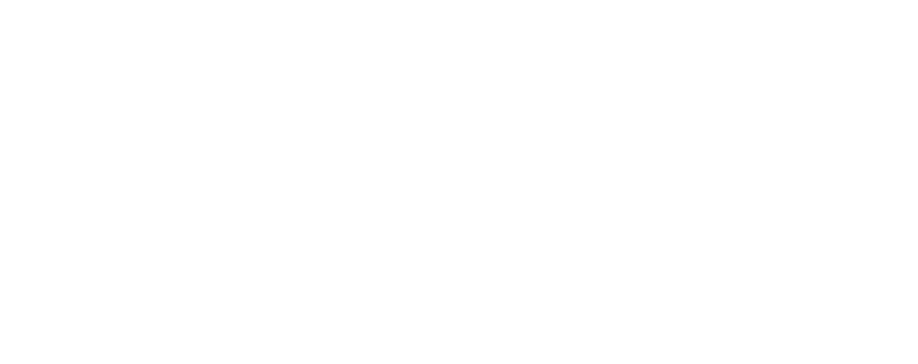
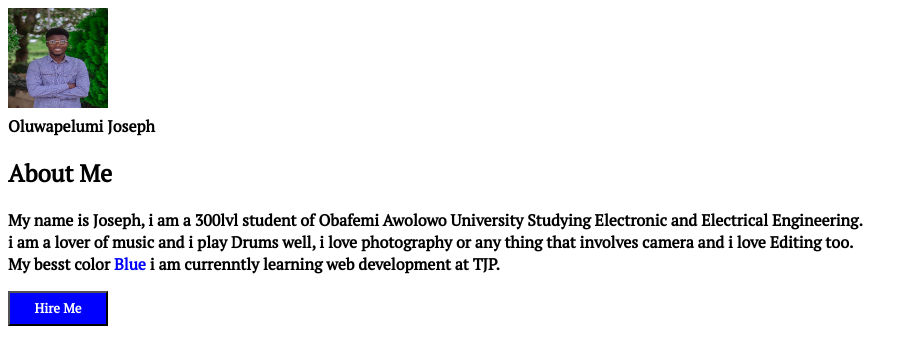
Before and after one commit to Lucid011/Portfolio, a plain HTML site: page index.html in a window 1280 px wide. Shown: the whole page, without its empty margins (0-918 px from the left). Drawn offline with Linux system fonts and the light colour scheme.

Commit message:
My first commit

```diff
--- a/index.html
+++ b/index.html
@@ -3,9 +3,28 @@
 <head>
     <meta charset="UTF-8">
     <meta name="viewport" content="width=device-width, initial-scale=1.0">
-    <title>Document</title>
+    <title>The Just Projects - Oluwapelumi Joseph</title>
+    <link rel="preconnect" href="https://fonts.googleapis.com">
+<link rel="preconnect" href="https://fonts.gstatic.com" crossorigin>
+<link href="https://fonts.googleapis.com/css2?family=PT+Serif&display=swap" rel="stylesheet">
+
+<style>
+    *{
+        font-family: 'PT Serif', serif;
+        font-weight: bold ;
+    }
+</style>
 </head>
 <body>
+    <img src="img.jpg" alt="This is my Photo" style="width: 100px;height: 100px;">
+    <p style="margin-top: 2px;">Oluwapelumi Joseph</p>
 
+    <h2>About Me</h2>
+    <p> My name is Joseph, i am a 300lvl student of Obafemi Awolowo University Studying Electronic and Electrical Engineering. <br>
+        i am a lover of music and i play Drums well,  i love photography or any thing that involves camera and i love Editing too. <br>
+    My besst color <span style="color: blue;font-weight: bold;">Blue</span> i am currenntly learning web development at TJP.</p>
+    <a href="#">
+        <button style="color: white; background-color: blue; width: 100px; height: 35px;">Hire Me</button>
+    </a>
 </body>
 </html>
```
Also changed, not shown: img.jpg (added).
